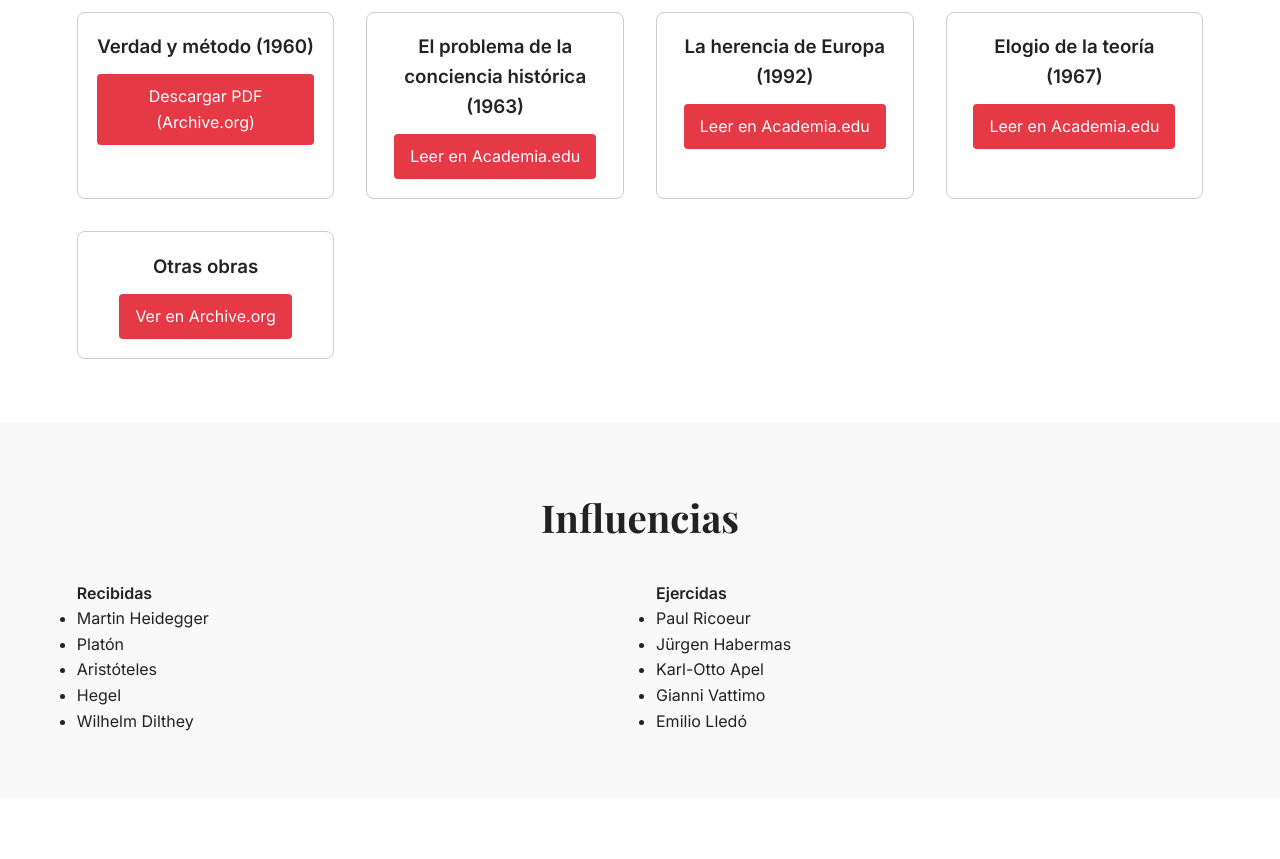
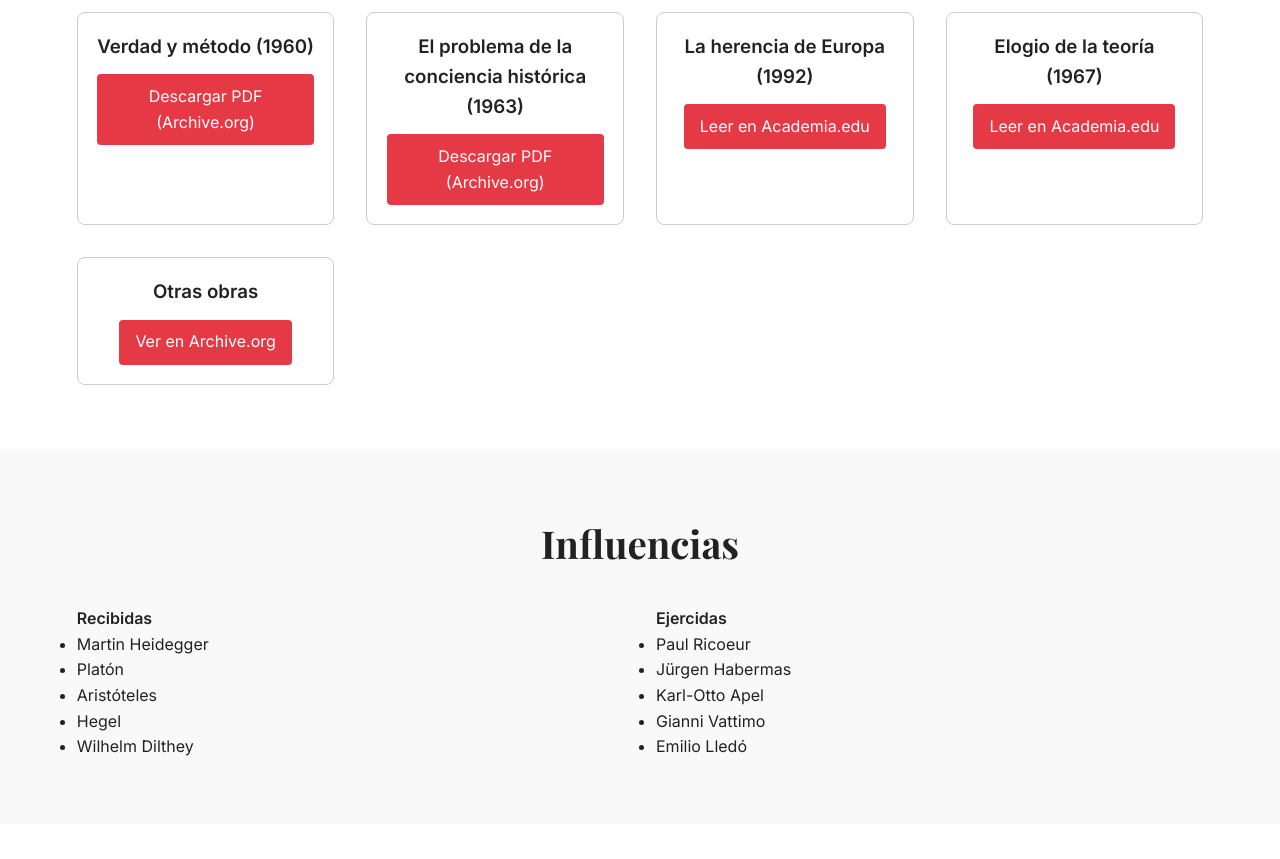
Before and after one commit to jmlucas68/gadamer, a plain HTML site: page index.html in a window 1280 px wide. Shown: the part 1980-2839 px from the top of the page. Drawn offline with nearby package versions, Linux system fonts and the light colour scheme.

Commit message:
Actualizado enlace de 'El problema de la conciencia histórica'

```diff
--- a/index.html
+++ b/index.html
@@ -95,7 +95,7 @@
 
       <article>
         <h3>El problema de la conciencia histórica (1963)</h3>
-        <a href="https://www.academia.edu/35098770/Gadamer_El_problema_de_la_conciencia_hist%C3%B3rica" target="_blank" rel="noopener">Leer en Academia.edu</a>
+        <a href="https://archive.org/details/gadamer-hans-georg.-el-problema-de-la-conciencia-historica-1993" target="_blank" rel="noopener">Descargar PDF (Archive.org)</a>
       </article>
 
       <article>
```
